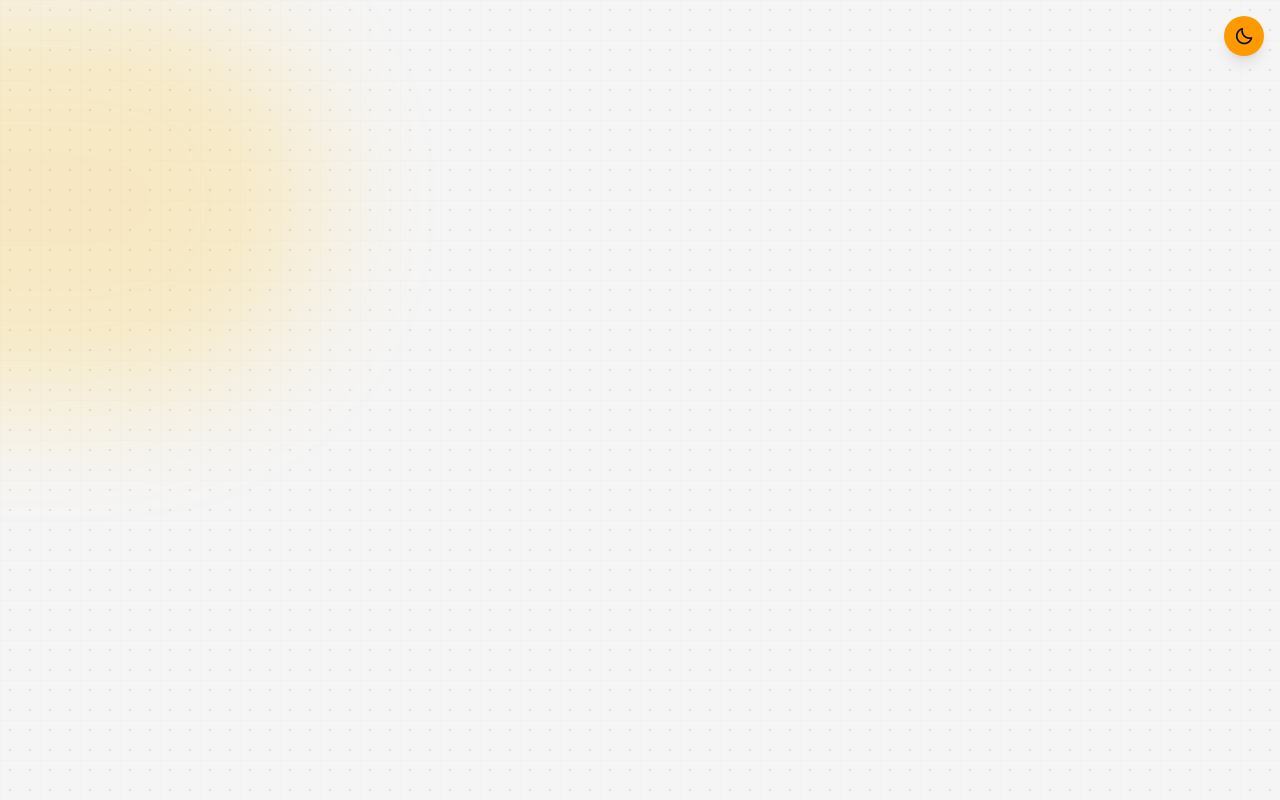
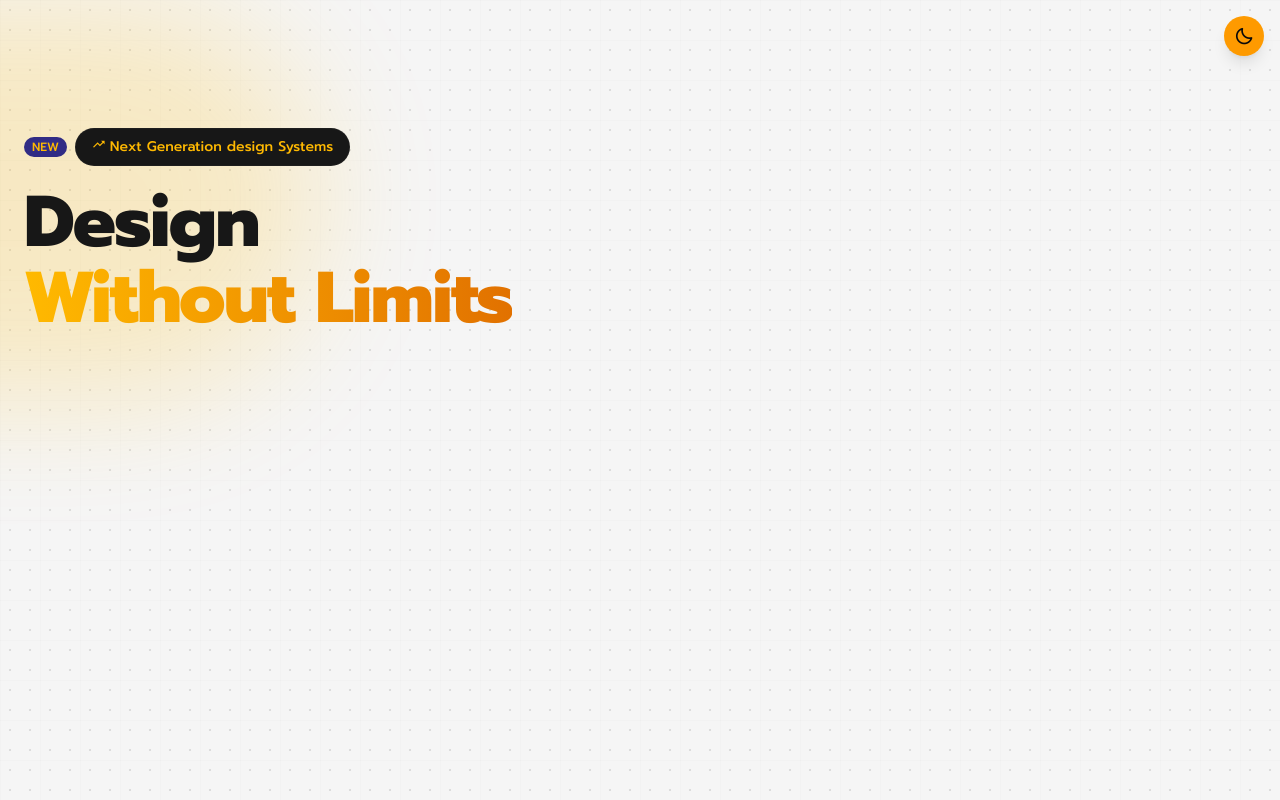
Before and after one commit to VaricelaZoster/Dark-Light-Toggle, a React (Vite) app: page / in a window 1280 px wide. Built offline with nearby package versions, Linux system fonts and the light colour scheme.

Commit message:
Added header

```diff
--- a/src/components/Hero.jsx
+++ b/src/components/Hero.jsx
@@ -6,6 +6,24 @@ const Hero = () => {
       <div className='absolute inset-0 -z-10'>
         <div className="absolute top-0 -left-1/4 w-1/2 h-1/2 bg-amber-400 dark:bg-amber-500 rounded-full blur-3xl opacity-20"></div>
       </div>
+      <div className="container mx-auto px-6 py-20 md:py-24 lg:py-28 xl:py-32">
+        <div className="flex flex-col lg:flex-row items-center gap-8 lg:gap-12 xl:gap-16">
+          <div className="flex-1 space-y-6 lg:space-y-7">
+            <div className="space-y-4 lg:space-y-5">
+              <div className="flex items-center">
+                <span className="inline-flex items-center px-2 py-0.5 rounded-full text-xs font-medium bg-indigo-900 text-amber-400 mr-2">NEW</span>
+                <h2 className="inline-block px-3 py-1.5 lg:px-4 lg:py-2 rounded-full bg-neutral-900 text-amber-400 font-medium text-sm backdrop-blur-sm border border-neutral-800/50">
+                  <i className="bx bx-trending-up mr-1"></i>Next Generation design Systems
+                </h2>
+              </div>
+              <h1 className="text-4xl md:text-5xl lg:text-6xl xl:text-7xl font-extrabold tracking-tight text-neutral-900 dark:text-white">
+                <span className="block mb-1">Design</span>
+                <span className="bg-clip-text text-transparent bg-linear-to-r from-amber-400 to-amber-600">Without Limits</span>
+              </h1>
+            </div>
+          </div>
+        </div>
+      </div>
     </div>
   )
 }
```
